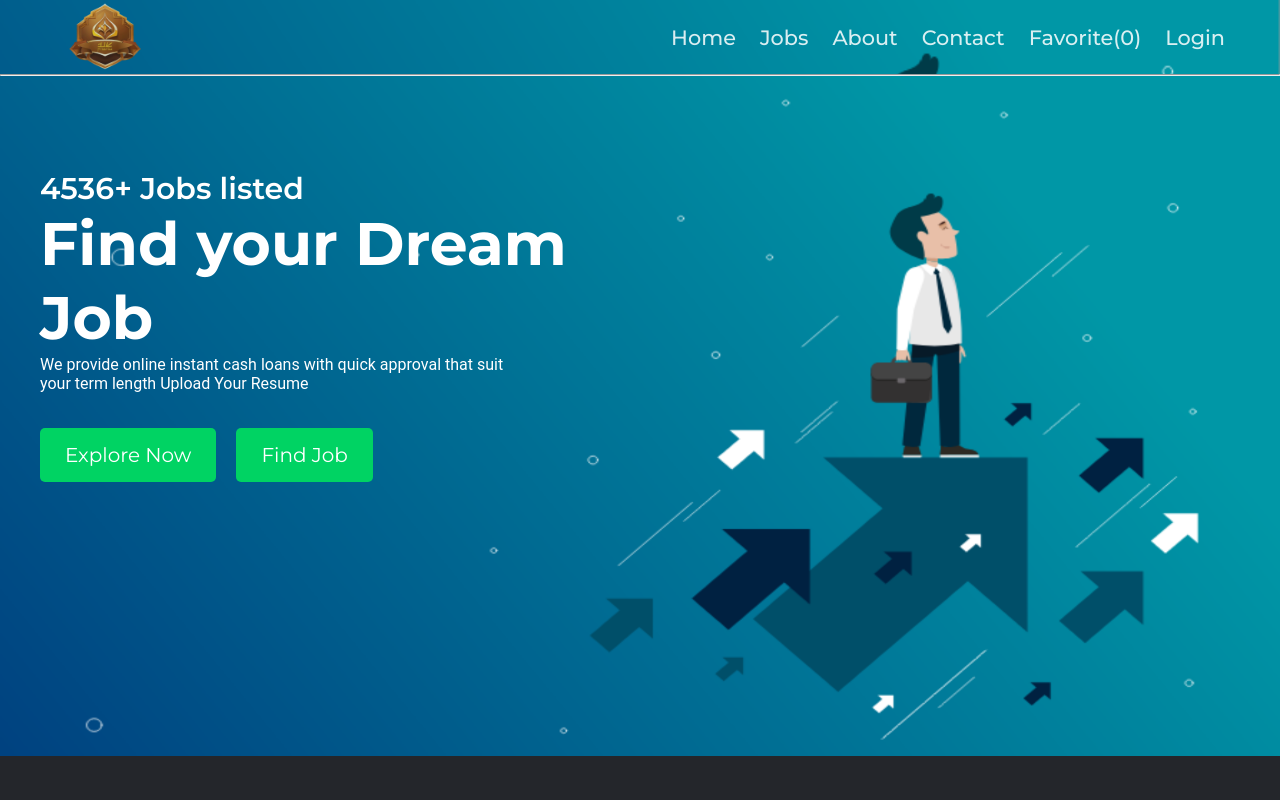
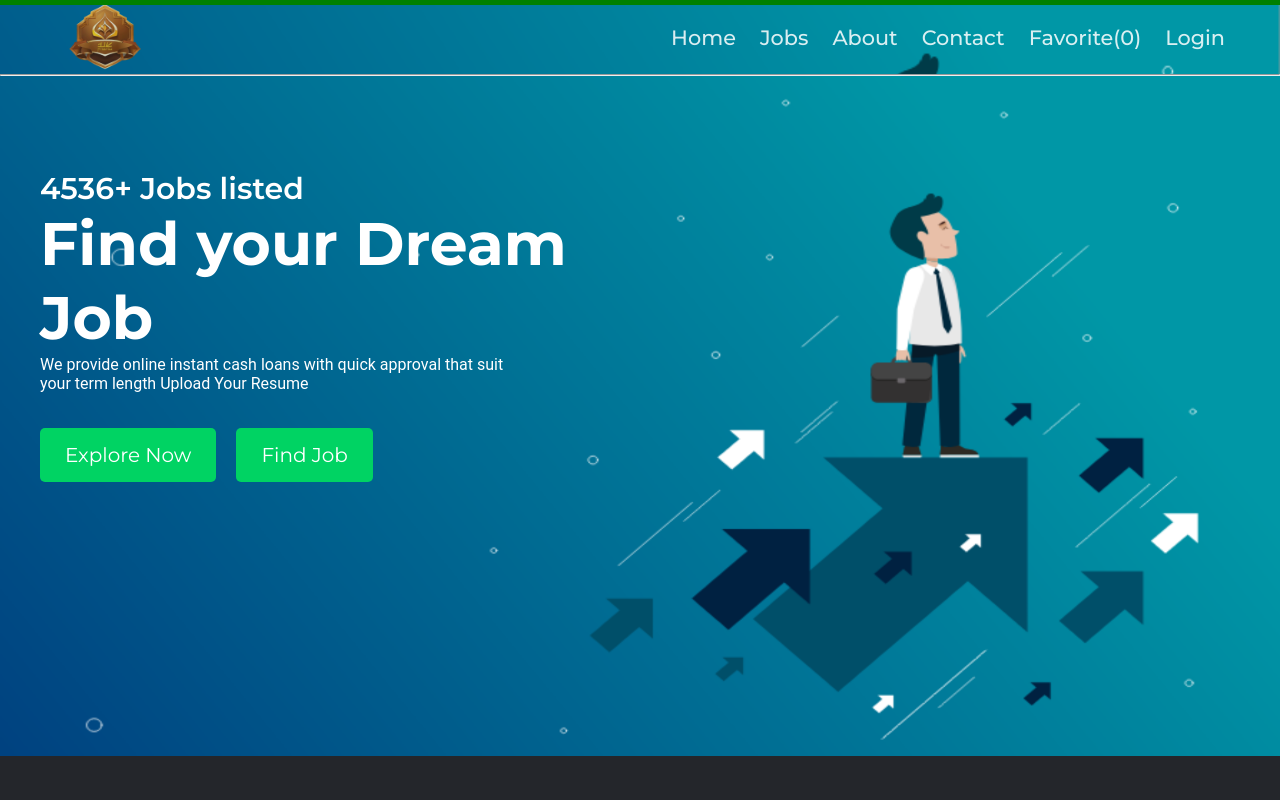
Before and after one commit to rubelsikdar1/halal-jibika, a React (Vite) app: page / in a window 1280 px wide. Shown: the top 800 px of the page. Built offline with nearby package versions, Linux system fonts and the light colour scheme; no server answers.

Commit message:
error fix

```diff
--- a/package.json
+++ b/package.json
@@ -12,12 +12,14 @@
   "dependencies": {
     "axios": "^1.6.3",
     "firebase": "^10.7.1",
+    "framer-motion": "^10.17.8",
     "react": "^18.2.0",
     "react-dom": "^18.2.0",
     "react-firebase-hooks": "^5.1.1",
     "react-hook-form": "^7.49.2",
     "react-icons": "^4.12.0",
-    "react-router-dom": "^6.21.1"
+    "react-router-dom": "^6.21.1",
+    "react-toastify": "^9.1.3"
   },
   "devDependencies": {
     "@types/react": "^18.2.43",
--- a/src/App.jsx
+++ b/src/App.jsx
@@ -1,12 +1,21 @@
 
 
 import MainLayout from './MainLayout/MainLayout';
+import { motion, useScroll,useSpring } from "framer-motion";
 
 const App = () => {
-  return (
+  const { scrollYProgress } = useScroll();
+  const scaleX = useSpring(scrollYProgress, {
+    stiffness: 100,
+    damping: 30,
+    restDelta: 0.001
+  });
+  return (<>
     <div>
+    <motion.div className="progress-bar" style={{ scaleX }} />
       <MainLayout/>
     </div>
+    </>
   );
 };
 
--- a/src/Components/AddJob/AddJob.jsx
+++ b/src/Components/AddJob/AddJob.jsx
@@ -1,7 +1,7 @@
 
 // import { useParams } from 'react-router-dom';
 // import EditJobs from './../EditJobs/EditJobs';
-import { useEffect, useState } from 'react';
+
 import AddOrEdit from './../Header/Froms/AddOrEdit';
 import { useForm } from "react-hook-form";
 import  axios  from 'axios';
@@ -20,9 +20,10 @@ const inputFeld = [{
 
 const AddJob = () => {
 
-    const { register, handleSubmit, watch, formState: { errors } } = useForm();
+    const { register, handleSubmit, formState: { errors } } = useForm();
     const onSubmit = data =>{
-        axios.post("http://localhost:9000/jobs"),fromData
+        console.log(data)
+        axios.post("http://localhost:9000/jobs"),data
         .then(res=>console.log(res.data))
         .catch(error=>console.log("error send data ", error))
     } ;
--- a/src/Components/HomePageComponent/HerroSection/HerroSection.jsx
+++ b/src/Components/HomePageComponent/HerroSection/HerroSection.jsx
@@ -1,9 +1,15 @@
 import Style from "./HerroSection.module.css";
 import { Link } from 'react-router-dom';
 import herroimg from "../../../assets/herro-bg-img.png"
+import { ToastContainer, toast } from 'react-toastify';
+import 'react-toastify/dist/ReactToastify.css';
 
 const HerroSection = () => {
+
+  const notify = () => toast("Wow so easy !");
+
   return (
+
     <div className={Style.bg}>
       <div className="container">
         <div className={Style.innerContainer}>
@@ -17,7 +23,8 @@ const HerroSection = () => {
               </h4>
               <div className={Style.btnBox}>
                 <Link to={"/jobs"}> <button className={Style.button}>Explore Now</button></Link>
-                <button className={Style.button}>Find Job</button>
+                <button onClick={notify} className={Style.button}>Find Job</button>
+                <ToastContainer />
               </div>
             </div>
           </div>
--- a/src/Components/JobsComponents/SingleJobList/SingleJobList.jsx
+++ b/src/Components/JobsComponents/SingleJobList/SingleJobList.jsx
@@ -1,62 +1,111 @@
-
 import { useContext } from "react";
 import Style from "./SingleJobList.module.css";
-import { Link } from 'react-router-dom';
+import { Link } from "react-router-dom";
 import jobContext from "../../../Context/JobLIstContext/JobContext";
+import { motion } from "framer-motion";
 
+const SingleJobList = ({ jobs, btnToggle, btn, edit, delet }) => {
+  // const btnToggle = false;
+  const { setMoreDetails, setFavorite, favorite } = useContext(jobContext);
 
+  const detailsHandaler = (jobs) => {
+    setMoreDetails(jobs);
+  };
+  const AddFavoriteHandaler = (jobs) => {
+    setFavorite((prev) => {
+      return [...prev, jobs];
+    });
+  };
 
-const SingleJobList = ({jobs, btnToggle,btn,edit,delet }) => {
-    // const btnToggle = false;
-    const {setMoreDetails, setFavorite, favorite}= useContext(jobContext);
-
-
-
-    const detailsHandaler = (jobs)=>{
-        setMoreDetails(jobs)
-    }
-    const AddFavoriteHandaler = (jobs)=>{
-        setFavorite((prev)=>{
-           return [...prev, jobs];
-        })
-    }
-
-    const deleteFavoriteHandaler = (id)=>{
-        const filterdata = favorite.filter((value)=> value.id !==  id);
-        setFavorite(filterdata)
-    }
+  const deleteFavoriteHandaler = (id) => {
+    const filterdata = favorite.filter((value) => value.id !== id);
+    setFavorite(filterdata);
+  };
 
 
 
   return (
-        <div>
+    <motion.div
+      animate={{
+        scale: [1, 2, 2, 1, 1],
+        rotate: [0, 0, 180, 180, 0],
+        borderRadius: ["0%", "0%", "50%", "50%", "0%"],
+      }}
+      transition={{
+        duration: 2,
+        ease: "easeInOut",
+        times: [0, 0.2, 0.5, 0.8, 1],
+        // repeat: Infinity,
+        repeatDelay: 1,
+      }}
+    >
       <div className={Style.mainBox}>
+
         <img className={Style.img} src={jobs?.logo} alt="" />
         <div className={Style.info}>
           <h3 className={Style.title}> {jobs?.title} </h3>
-                    <p className={Style.des}><small>{jobs?.description}</small></p>
+          <p className={Style.des}>
+            <small>{jobs?.description}</small>
+          </p>
           <div>
             <ul>
               <li className={Style.list}>Company Name : {jobs?.companyName}</li>
-                            <li className={Style.list}>Position :  {jobs?.position}</li>
-                            <li className={Style.list}>loaction :  Dhaka , Banglasesh</li>
+              <li className={Style.list}>Position : {jobs?.position}</li>
+              <li className={Style.list}>loaction : Dhaka , Banglasesh</li>
               <li className={Style.list}>Sellary : 12500000 tk </li>
             </ul>
           </div>
           <div className={Style.buttonBox}>
-                        <Link to={"/apply"}><button className={Style.btn}>Apply job </button></Link>
-                        { btnToggle ? <Link><button onClick={()=> deleteFavoriteHandaler(jobs.id)} className={Style.btn}>Delete Favorite </button></Link> :
-                        <Link><button onClick={()=> AddFavoriteHandaler(jobs)} className={Style.btn}>Add to Favorite </button></Link> }
-                        <Link to={"/jobdetails"}><button onClick={()=>detailsHandaler(jobs)} className={Style.btn}>More Details </button></Link>
-                        {
-                            btn?(<>
-                            <Link to={`/${jobs.id}`}><button onClick={()=>edit(jobs)} className={Style.btn}>Edit your Jobs </button></Link>
-                            <Link ><button onClick={()=>delet(jobs)} className={Style.btn}>Delete your Job </button></Link> </>) : ""
-                        }
+            <Link to={"/apply"}>
+              <button className={Style.btn}>Apply job </button>
+            </Link>
+            {btnToggle ? (
+              <Link>
+                <button
+                  onClick={() => deleteFavoriteHandaler(jobs.id)}
+                  className={Style.btn}
+                >
+                  Delete Favorite{" "}
+                </button>
+              </Link>
+            ) : (
+              <Link>
+                <button
+                  onClick={() => AddFavoriteHandaler(jobs)}
+                  className={Style.btn}
+                >
+                  Add to Favorite{" "}
+                </button>
+              </Link>
+            )}
+            <Link to={"/jobdetails"}>
+              <button
+                onClick={() => detailsHandaler(jobs)}
+                className={Style.btn}
+              >
+                More Details{" "}
+              </button>
+            </Link>
+            {btn ? (
+              <>
+                <Link to={`/${jobs.id}`}>
+                  <button onClick={() => edit(jobs)} className={Style.btn}>
+                    Edit your Jobs{" "}
+                  </button>
+                </Link>
+                <Link>
+                  <button onClick={() => delet(jobs)} className={Style.btn}>
+                    Delete your Job{" "}
+                  </button>
+                </Link>{" "}
+              </>
+            ) : (
+              ""
+            )}
           </div>
         </div>
       </div>
-        </div>
+    </motion.div>
   );
 };
 
--- a/src/Pages/Jobs/Jobs.jsx
+++ b/src/Pages/Jobs/Jobs.jsx
@@ -3,36 +3,47 @@ import SingleJobList from "../../Components/JobsComponents/SingleJobList/SingleJ
 import Style from "./Jobs.module.css";
 import axios from "axios";
 import { Link } from "react-router-dom";
-import jobContext from './../../Context/JobLIstContext/JobContext';
+import jobContext from "./../../Context/JobLIstContext/JobContext";
+
 
 const Jobs = () => {
-    const [jobData, serJobData]=useState([]);
-    useEffect(()=>{
-        axios.get('http://localhost:9000/jobs')
-        .then(res=> serJobData(res.data))
-    },[]);
+  const [jobData, serJobData] = useState([]);
+  const { favorite } = useContext(jobContext);
 
-    const {favorite} = useContext(jobContext)
-    console.log(favorite)
+  useEffect(() => {
+    axios.get("http://localhost:9000/jobs").then((res) => serJobData(res.data));
+  }, []);
+
+
 
   return (
     <div className={Style.jobBody}>
+
       <h1 className={Style.header}>All JOBS</h1>
       <h4 className={Style.header}>Total Jobs Avelable : {jobData.length}</h4>
-            <div className= "container">
+      <div className="container">
         <div className={Style.MainContainer}>
           <div className={Style.showLIst}>
-                        {
-                            jobData.map((jobs)=><SingleJobList key={jobs.id} jobs={jobs} />)
-                        }
+            {jobData.map((jobs) => (
+              <SingleJobList key={jobs.id} jobs={jobs} />
+            ))}
           </div>
           <div className={Style.RightSidebar}>
             <div className={Style.box}>
               <h2> Your job Post</h2>
               <hr />
-                            <Link to="/yourpost" ><button  className={Style.btn}>Your posted jobs list </button></Link>
-                            <Link to= "/addjob"><button  className={Style.btn}>New job post </button></Link>
-                            <Link to="/favorite"><button  className={Style.btn}> Your Favorite jobs({favorite.length}) </button></Link>
+              <Link to="/yourpost">
+                <button className={Style.btn}>Your posted jobs list </button>
+              </Link>
+              <Link to="/addjob">
+                <button className={Style.btn}>New job post </button>
+              </Link>
+              <Link to="/favorite">
+                <button className={Style.btn}>
+                  {" "}
+                  Your Favorite jobs({favorite.length}){" "}
+                </button>
+              </Link>
             </div>
           </div>
         </div>
--- a/src/index.css
+++ b/src/index.css
@@ -10,3 +10,14 @@
   max-width: 1200px;
   margin: 0 auto;
 }
+
+.progress-bar {
+  position: fixed;
+  top: 0;
+  left: 0;
+  right: 0;
+  height: 5px;
+  background: green;
+  transform-origin: 0%;
+  z-index: 9999;
+}
```
Also changed, not shown: 2 other files (tests, documents, lock files or other folders). Lines whose indentation alone changed are shown as unchanged.
